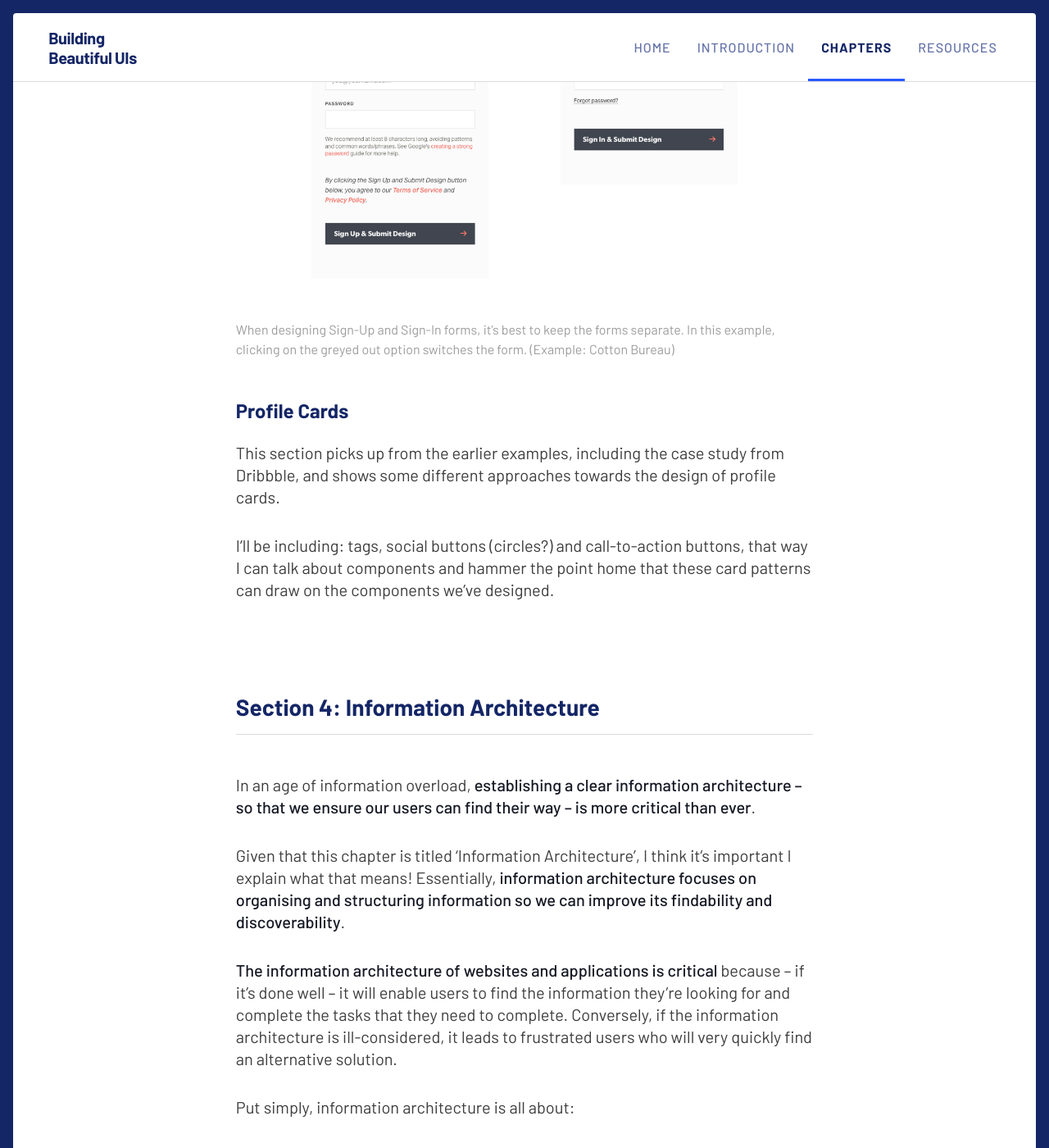
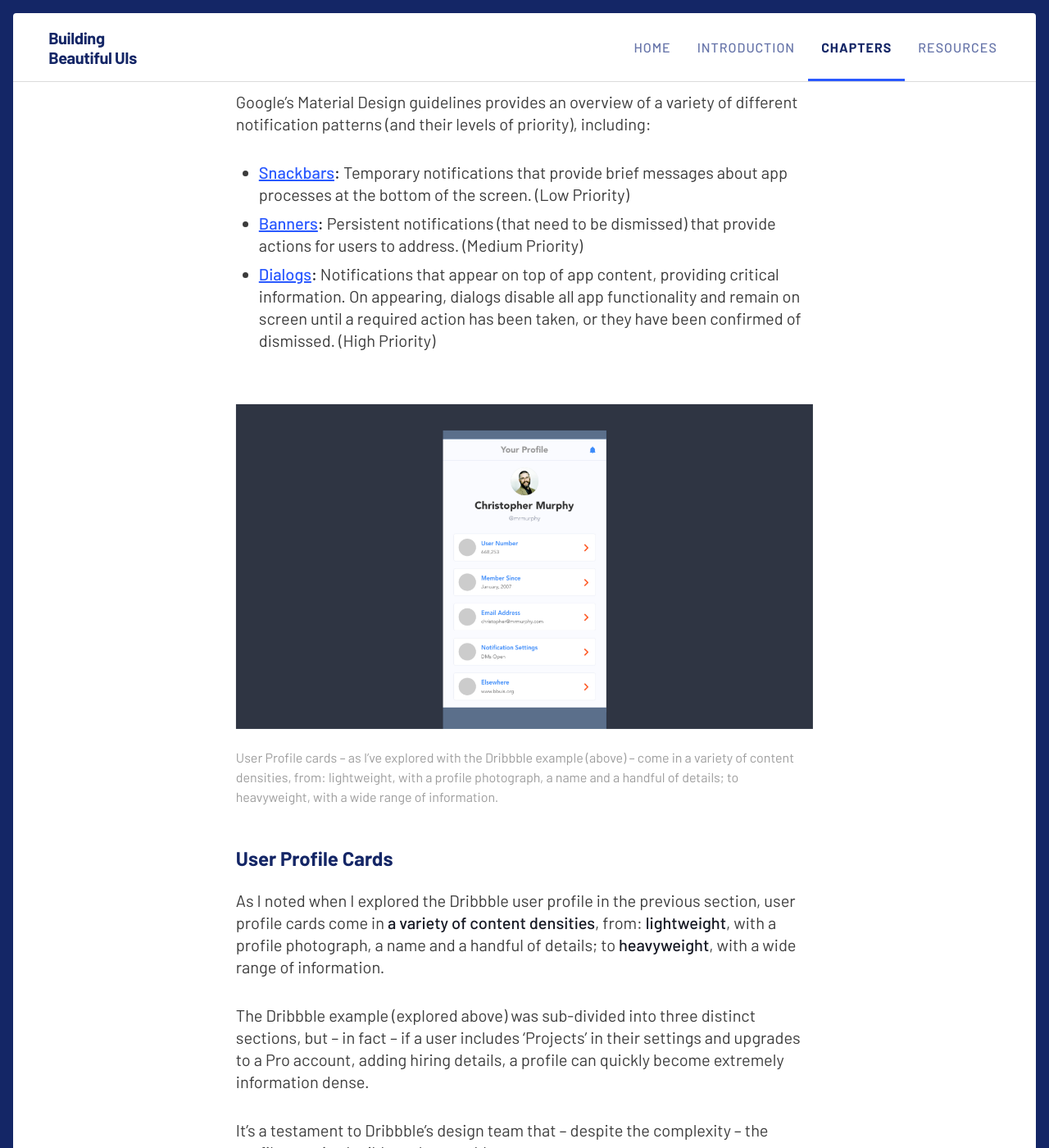
Before and after one commit to buildingbeautifuluis/buildingbeautifuluis.github.io, a Jekyll site: the page built from _preview/03-Information-Architecture.md, in a window 1280 px wide and 1400 px high, scrolled down 36171 px. Shown: the whole window at 82% size. Built offline with Jekyll 4.4.1, drawn with Linux system fonts in a browser that asks for light colours; some of the changed text lies outside the part shown.

```diff
--- a/_preview/03-Information-Architecture.md
+++ b/_preview/03-Information-Architecture.md
@@ -561,6 +561,11 @@
 
 If the user interface you’re designing includes forms – and it’s highly likely it will – **I’d strongly recommend Adam Silver’s [Form Design Patterns](https://shop.smashingmagazine.com/products/form-design-patterns-by-adam-silver)**. It’s comprehensive and – like all books published by my friends at Smashing Magazine – it’s beautifully designed and printed.
 
+<!--
+
+Look at Diana's book (pp83-88) for a useful step-by-step login form redesign. Something like this would be nice to accompany these patterns (provided as XD files…?).
+
+-->
 
 
 {% include figure.html url="/images/ch3/c3-s3-3-credit-card-form.png" alt="Credit Card Forms" description="Patterns for credit card are, by nature, complicated. As a rule of thumb, it helps to: 1. Show the cards that are accepted up front; provide formatting advice where needed (MM/YY); 3. offer help, in this case should a user be unclear on what a security code is; and 4. ensure payment call to action buttons are clearly signalled. (Example: Gabriel Tomescu for UX Collective)" %}
@@ -610,6 +615,28 @@
 
 ### Notifications
 
+<!--
+
+Look at this:
+
+https://material.io/design/platform-guidance/android-notifications.html#anatomy-of-a-notification
+
+Even a simple notification pattern can be logically structured at the Micro-IA level:
+
+https://storage.googleapis.com/spec-host-backup/mio-design%2Fassets%2F1S1g0uIqq8cRvxi60yyYj_L2X8YABU_A6%2Fas-notifications-anatomy-2.png
+
+Look at these Material Design videos on notifications at the system level. The first is subtle (an icon in the status bar). The second is more prominent with a notification peek onto the current screen.
+
+1. An icon in the status bar:
+
+https://storage.googleapis.com/spec-host-backup/mio-design%2Fassets%2F1CfZrxDhHfWFStu9tKiqD6MQHAWpAO3CR%2Fnotifications-arrival-1.mp4
+
+2. Peek (sliding in from top, automatically sliding out):
+
+https://storage.googleapis.com/spec-host-backup/mio-design%2Fassets%2F1R6V5oqkr0dbbstx5tvR5R_IjEg6kwT4x%2Fnotifications-arrival-2.mp4
+
+-->
+
 Notifications are useful to alert users and **draw their attention to important updates or messages**.
 
 Notifications can appear in a number of ways:
@@ -623,32 +650,46 @@
 
 The design of notifications at the system level are almost exclusively beyond your control as a designer, having been designed at the OS level.
 
-Just because you can present your users with notifications doesn’t mean you should with abandon. **Notifications can, if you’re not careful, prove irritating, pestering users about often trivial matters. Use your judgment.**
+<!-- Rewrite the next sentence and improve it, it’s a little hasty. -->
+
+Just because you can present your users with notifications doesn’t mean you necessarily should with abandon. **Notifications can, if you’re not careful, prove irritating, annoying users about often trivial matters.**
+
+It’s important to consider what I call, ‘levels of discretion’ for notifications: some are discrete, subtly sliding in and sliding out, catching the user’s eye and needing no further action; others are a little more persistent, signalling a higher level of priority.
+
+Google’s Material Design guidelines provides an overview of a variety of different notification patterns (and their levels of priority), including:
+
++ **[Snackbars](https://material.io/components/snackbars/):** Temporary notifications that provide brief messages about app processes at the bottom of the screen. (Low Priority) <!-- Don’t require user input to disappear. -->
++ **[Banners](https://material.io/components/banners/):** Persistent notifications (that need to be dismissed) that provide actions for users to address. (Medium Priority)
++ **[Dialogs](https://material.io/components/dialogs/dialogs.html):** Notifications that appear on top of app content, providing critical information. On appearing, dialogs disable all app functionality and remain on screen until a required action has been taken, or they have been confirmed of dismissed. (High Priority)
+
+
+
+{% include figure.html url="/images/ch3/c3-s3-5-user-profile.png" alt="User Profile Cards" description="User Profile cards – as I’ve explored with the Dribbble example (above) – come in a variety of content densities, from: lightweight, with a profile photograph, a name and a handful of details; to heavyweight, with a wide range of information." %}
+
+<!-- This is a temporary image, it will be replaced by an image drawn in a similar style the components I created for Chapter 2. -->
 
 <!--
 
-This is a little short at present. It needs more added to it.
-
-There’s a useful roundup of what not to use notifications for at UI Patterns:
-
-[ui-patterns.com/patterns/notifications](http://ui-patterns.com/patterns/notifications)
-
-Try and find some more examples of where notifications might be useful. The UI Patterns list is good for what not to do, but not so good on what to do.
+This pattern needs to change, I've covered it enough above. If anything, move the Dribbble user profile complexity up or into a separate Notist deck.
 
 -->
 
 
+### User Profile Cards
 
-{% include figure.html url="/images/ch3/c3-s3-2-sign-up-sign-in.png" alt="Sign-Up / Sign-In Forms" description="When designing Sign-Up and Sign-In forms, it’s best to keep the forms separate. In this example, clicking on the greyed out option switches the form. (Example: Cotton Bureau)" %}
+<!--
 
-<!-- This is a temporary image, it will be replaced by an image drawn in a similar style the components I created for Chapter 2. -->
+I think I should change out user profiles, this is a struggle to add anything new (and if there is anything new, I’d include it above, in the Dribbble case study).
 
+I think Activity Feeds (p112 in Diana’s book) would be better. Also, these are timeline focused and I don’t have anything timeline focused at the moment.
 
-### Profile Cards
+-->
 
-This section picks up from the earlier examples, including the case study from Dribbble, and shows some different approaches towards the design of profile cards.
+As I noted when I explored the Dribbble user profile in the previous section, user profile cards come in **a variety of content densities**, from: **lightweight**, with a profile photograph, a name and a handful of details; to **heavyweight**, with a wide range of information.
 
-I’ll be including: tags, social buttons (circles?) and call-to-action buttons, that way I can talk about components and hammer the point home that these card patterns can draw on the components we’ve designed.
+The Dribbble example (explored above) was sub-divided into three distinct sections, but – in fact – if a user includes ‘Projects’ in their settings and upgrades to a Pro account, adding hiring details, a profile can quickly become extremely information dense.
+
+It’s a testament to Dribbble’s design team that – despite the complexity – the profile remains legible and parseable.
 
 
 
@@ -665,7 +706,7 @@
 
 Given that this chapter is titled ‘Information Architecture’, I think it’s important I explain what that means! Essentially, **information architecture focuses on organising and structuring information so we can improve its findability and discoverability**.
 
-**The information architecture of websites and applications is critical** because – if it's done well – it will enable users to find the information they're looking for and complete the tasks that they need to complete. Conversely, if the information architecture is ill-considered, it leads to frustrated users who will very quickly find an alternative solution.
+**The information architecture of websites and applications is critical** because – if it’s done well – it enables users to find the information they’re looking for and complete the tasks that they need to complete. Conversely, if the information architecture is ill-considered, it leads to frustrated users who will very quickly find an alternative solution.
 
 Put simply, information architecture is all about:
 
@@ -677,41 +718,32 @@
 
 It’s essential that we ground everything that we design, no matter how complex, with the principle of helping our users ‘find their way’.
 
-As user interface designers, **our role is to orchestrate the elements that comprise patterns and pages and impose some order on them**. We need to take different objects, components, patterns and groupings of content (words, imagery, video…) and organise everything.
+As user interface designers, **our role is to orchestrate the elements that comprise patterns and pages and impose some order on them**. We need to take different objects, components, patterns and groupings of content (words, imagery, video…) and organise them in relation to each other, establishing a clear hierarchy.
 
-This is where information architecture (IA) comes in.
+This is where information architecture comes in.
 
-_Information architecture also includes the architecture of flows, but I’ll explore that in the next chapter (Chapter 4: Getting From A → B)._
-
-Everything we design is created from content. When we design a UI, we take this content and we organise it, enabling the user to navigate it and help them to quickly and easily find their way. As we design, we need to consider the hierarchy of the content we're organising and apply that hierarchy to our patterns, pages and flows.
+Everything we design is created from content. When we design a UI, we take this content and we organise it, enabling the user to navigate it and help them to quickly and easily find their way. As we design, we need to consider the hierarchy of the content we’re organising and apply that hierarchy to our patterns, pages and flows.
 
 There’s an information architecture at each of these resolutions: patterns will have their own information architecture, as will pages, which are created from components and patterns.
 
 I’ll explore flows in [Chapter 4: Getting From A → B](#) so – in this chapter, I’m focusing on patterns and pages – but the overall emphasis remains the same: We need to ensure everything is clearly signposted.
-
-<!--
-
-_At this point I’ll use the supermarket metaphor that Donna Spencer has used in her book. Donna used chocolate, but I’m using ice cream. (The freezers are broken, so it’s as if this page is down for maintenance.) I can still find what I’m looking for, however… */_
-
-NNg: "Just like the [IA](https://www.nngroup.com/articles/ia-vs-navigation/) reflects the information structure of a website, the  [mini-IA](https://www.nngroup.com/articles/mini-ia-structuring-information/), which is made up of all the page headings and subheadings, reflects the information structure of a page.
-
-Back to my words…
-
-I need to talk about clustering, labelling, etc. (Remember the ice cream metaphor.)
-
-Show a credit card example and show how everything is organised (spatially) and clearly labelled.
-
-The freezer part of the supermarket is also nice because it's a grouping of things, but it's also 'undergoing maintenance' (so, even when something isn't available – because the page content is being updated, for example – the user should be kept informed).
-
-Look in Simplenote, there's a tonne of stuff there. Not least the information architecture of cards, i.e. at a component and pattern (‘sub-page’) level.
-
--->
 
 
 ### Finding The Ice Cream
 
 This section is on wayfinding and uses the metaphor of a supermarket – full credit to Donna Spence for this idea – and uses this metaphor to explain what IA is.
 
+_At this point I’ll use the supermarket metaphor that Donna Spencer has used in her book. Donna used chocolate, but I’m using ice cream. (The freezers are broken, so it’s as if this page is down for maintenance.) I can still find what I’m looking for, however… */_
+
+<!--
+
+NNg: “Just like the [IA](https://www.nngroup.com/articles/ia-vs-navigation/) reflects the information structure of a website, the  [mini-IA](https://www.nngroup.com/articles/mini-ia-structuring-information/), which is made up of all the page headings and subheadings, reflects the information structure of a page.
+
+-->
+
+I need to talk about clustering, labelling, etc. (Remember the ice cream metaphor.)
+
+The freezer part of the supermarket is also nice because it’s a grouping of things, but it’s also ‘undergoing maintenance’ (so, even when something isn’t available – because the page content is being updated, for example – the user should be kept informed).
 
 
 ### Wayfinding Patterns
@@ -722,7 +754,7 @@
 + Breadcrumb Trails (Where am I?); and
 + Shopping Cart Flows
 
-I'm working on this chapter just now (22 August) so I'm aiming to expand this section shortly.
+Essentially make the point that often users are moving through content and – just like they’d need wayfinding signage in an airport – so, too, they need it in this context.
 
 
 
@@ -830,8 +862,8 @@
 
 + Donna Spencer’s [A Practical Guide to Information Architecture](https://amzn.to/2IkHeRl) – whilst sadly no longer available in print – is, as its title suggests, a practical guide to information architecture. Originally published by Five Simple Steps, I’d strongly recommend buying the Kindle book, which provides a thorough overview of the principles of managing and orchestrating content.
 
+_Get rid of the following and replace it with Diana’s book. In fact her book should go first in this section._
+
 + usability.gov has an excellent overview of [Information Architecture Basics](https://www.usability.gov/what-and-why/information-architecture.html) that’s well worth reading. The site is an excellent resource that – whilst primarily focused on design for government – offers a wide range of resources that are applicable beyond design for the public sector.
 
 + Finally, Steve Krug’s [Don’t Make Me Think, Revisited: A Common Sense Approach to Web Usability](https://amzn.to/2Xa5DS3) is a timeless book that I’d highly recommend. Whilst focused on usability, it contains a wealth of insights that are applicable when considering your overall information architecture.
-
-_/* I think I’ll replace the usability.gov link with Diana MacDonald’s [Practical UI Patterns for Design Systems](https://didoesdigital.com/project/book-practical-ui-patterns-for-design-systems/). It looks great and Apress are sending me an inspection copy. */_
```
Also changed, not shown: images/ch3/c3-s3-1-date-pickers.png, images/ch3/c3-s3-2-sign-up-sign-in.png, images/ch3/c3-s3-3-credit-card-form.png, images/ch3/c3-s3-4-notifications.png, images/ch3/c3-s3-5-user-profile.png (added).
